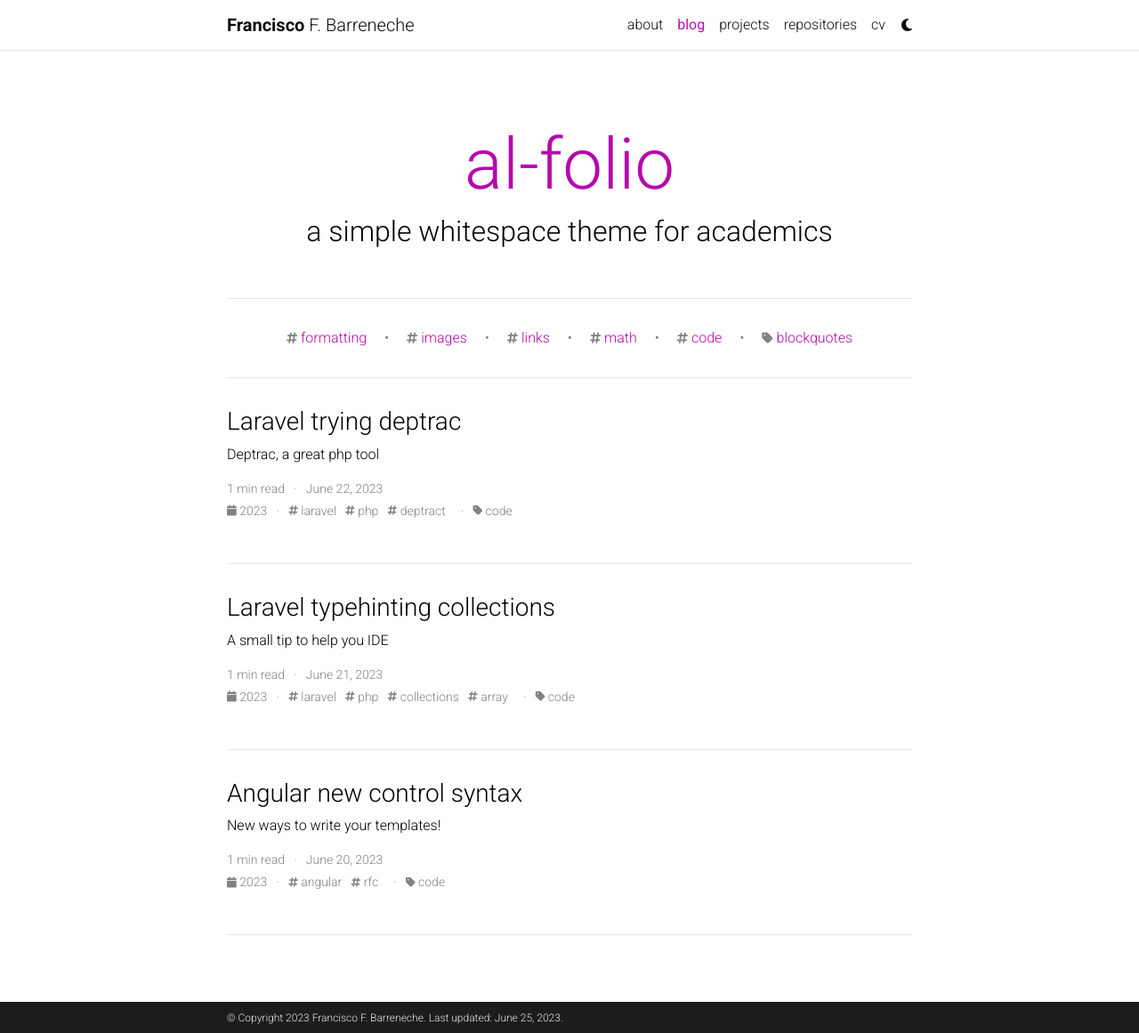
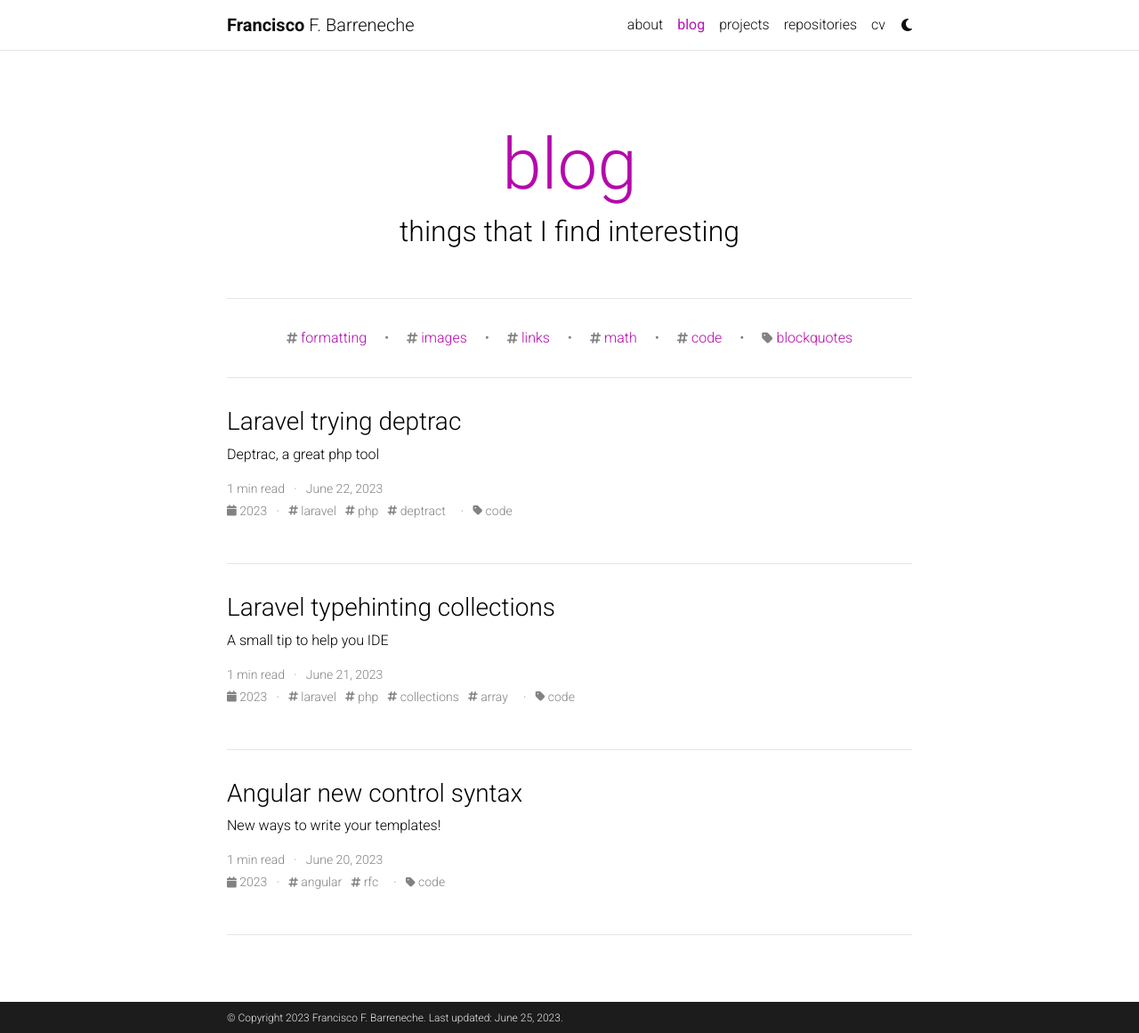
Before and after one commit to franbarreneche/franbarreneche.github.io, a Jekyll site: the page built from blog/index.html, in a window 1280 px wide and 1161 px high. Shown: the whole window at 89% size. Built offline with Jekyll 4.4.1, drawn with Linux system fonts in a browser that asks for light colours; the list of posts is cut into pages by our own code; comment, search, counter and statistics services are not loaded; a style sheet for code colours, icons or effects is not loaded.

Commit message:
feat: change blog title and description

```diff
--- a/_config.yml
+++ b/_config.yml
@@ -119,9 +119,9 @@ bing_site_verification:  # out your bing-site-verification ID (Bing Webmaster)
 # Blog
 # -----------------------------------------------------------------------------
 
-blog_name: al-folio # blog_name will be displayed in your blog page
+blog_name: blog # blog_name will be displayed in your blog page
 blog_nav_title: blog # your blog must have a title for it to be displayed in the nav bar
-blog_description: a simple whitespace theme for academics
+blog_description: things that I find interesting
 permalink: /blog/:year/:title/
 
 # Pagination
```
